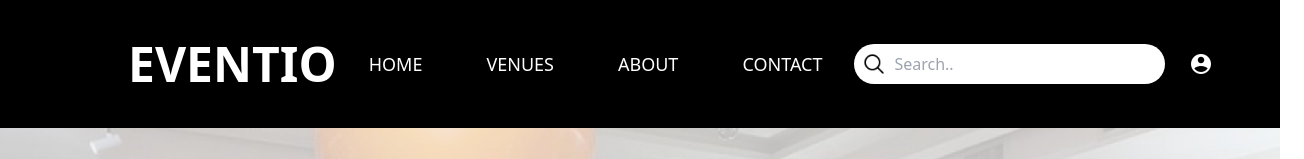
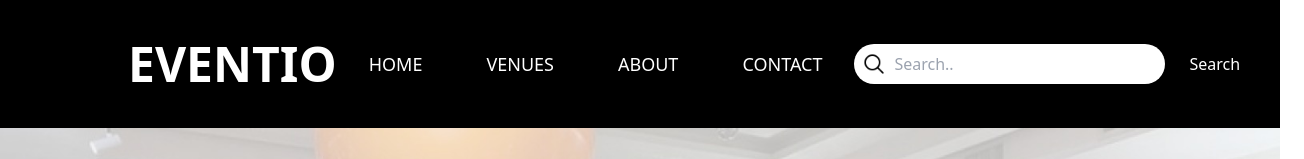
Before and after one commit to ShadaFathima/Booking-App, a React (Vite) app in the folder frontend/: page / in a window 1280 px wide. Shown: the top 159 px of the page, 1304 px wide, since content can reach past the window. Built offline with nearby package versions, Linux system fonts and the light colour scheme; no server answers.

Commit message:
search implemented

```diff
--- a/frontend/package.json
+++ b/frontend/package.json
@@ -15,7 +15,7 @@
     "react-datepicker": "^6.3.0",
     "react-dom": "^18.2.0",
     "react-icons": "^5.0.1",
-    "react-router-dom": "^6.21.3",
+    "react-router-dom": "^6.22.3",
     "react-scroll": "^1.9.0",
     "react-slick": "^0.30.1",
     "slick-carousel": "^1.8.1",
--- a/frontend/src/assets/Components/NavBar/Navbar.jsx
+++ b/frontend/src/assets/Components/NavBar/Navbar.jsx
@@ -1,14 +1,15 @@
 /* eslint-disable react/prop-types */
-import { Link } from "react-router-dom";
+import { Link  } from "react-router-dom";
 import { useState } from "react";
 import cart from "../../images/cart.png";
 import avatar from "../../images/user.png";
 import search from "../../images/search.png";
 import "./Navbar.css"; // Import CSS file for custom styles
-// import { Link, animateScroll as scroll } from "react-scroll";
+import axios from "axios"; // Import Axios for making HTTP requests
 
 const Navbar = ({ isLoggedIn, setIsLoggedIn }) => {
   const [isMenuOpen, setIsMenuOpen] = useState(false);
+  const [searchQuery, setSearchQuery] = useState(''); // State to store the search query
 
   const toggleMenu = () => {
     setIsMenuOpen(!isMenuOpen);
@@ -20,8 +21,19 @@ const Navbar = ({ isLoggedIn, setIsLoggedIn }) => {
     setIsMenuOpen(false); // Close the menu after logout
   };
 
-  // const scrollToAbout = () => {
-  //   scroll.scrollToBottom();
+  const handleSearch = async () => {
+    try {
+      const response = await axios.get(`http://127.0.0.1:8000/search/?q=${encodeURIComponent(searchQuery)}`);
+      // Handle response data
+      console.log(response.data);
+      window.location.href('/venue/${title}')
+    } catch (error) {
+      console.error('Error searching:', error);
+    }
+  };
+
+  // const navigateToVenue = (title) => {
+  //   navigate(`/venue/${title}`);
   // };
 
   return (
@@ -38,19 +50,6 @@ const Navbar = ({ isLoggedIn, setIsLoggedIn }) => {
             VENUES
           </Link>
         </li>
-        {/* <li className="mx-8 text-white">
-          <Link
-
-            activeClass="active"
-            to="about"
-            spy={true}
-            smooth={true}
-            duration={500}
-            onClick={scrollToAbout}
-          >
-            ABOUT
-          </>
-        </li> */}
         <li className="mx-8 text-white">ABOUT</li>
         <li className="mx-8">
           <Link to="/contact" className="text-white">
@@ -63,8 +62,11 @@ const Navbar = ({ isLoggedIn, setIsLoggedIn }) => {
         <input
           type="text"
           placeholder="Search.."
+          value={searchQuery}
+          onChange={(e) => setSearchQuery(e.target.value)} // Update search query state
           className="px-10 py-2 rounded-full bg-white flex-1 text-black"
         />
+        <button onClick={handleSearch} className="px-4 py-2 bg-white-500 text-white rounded-lg ml-2">Search</button>
       </div>
       {isLoggedIn ? (
         <>
```
Also changed, not shown: 1 other file (tests, documents, lock files or other folders).
